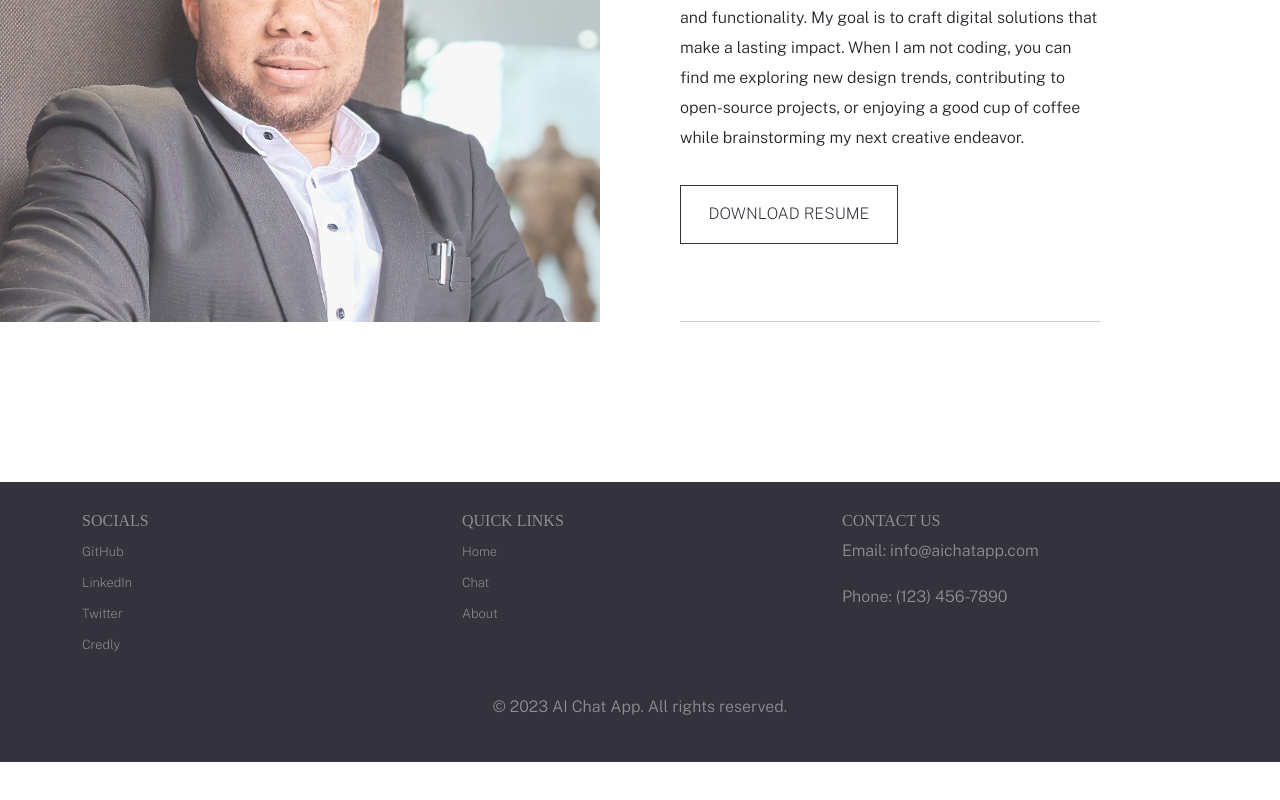
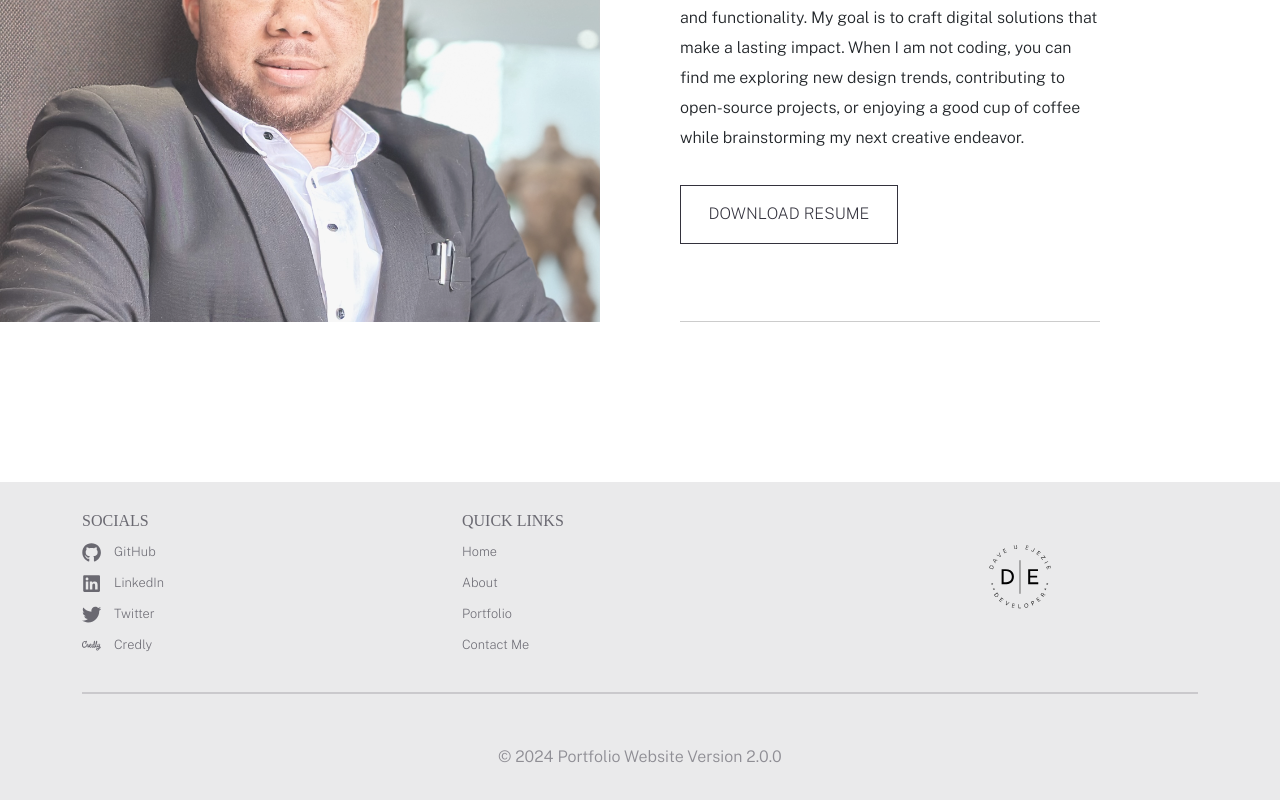
Before and after one commit to Davest9496/portfolio-version2.0, a React (Vite) app in the folder frontend/: page /about in a window 1280 px wide. Shown: the part 384-1184 px from the top of the page. Before the commit the page ends 1146 px from the top, so only its background shows below. Built offline with nearby package versions, Linux system fonts and the light colour scheme; a web font is replaced by a local one.

Commit message:
Social Links

```diff
--- a/frontend/src/components/Footer/Footer.jsx
+++ b/frontend/src/components/Footer/Footer.jsx
@@ -1,6 +1,9 @@
 import { Container, Row, Col } from "react-bootstrap";
 import { Link } from "react-router-dom";
+import { FaGithub, FaLinkedin, FaTwitter } from "react-icons/fa";
+import { SiCredly } from "react-icons/si";
 import "./Footer.scss";
+import logo from "../../assets/D.svg";
 
 
 const Footer = () => {
@@ -13,42 +16,38 @@ const Footer = () => {
             <ul className="footer-list">
               <li>
                 <a
-                  href="https://github.com/yourusername"
+                  href="https://github.com/davest9496"
                   target="_blank"
                   rel="noopener noreferrer"
-
                 >
-                  GitHub
+                  <FaGithub className="footer-icon" /> GitHub
                 </a>
               </li>
               <li>
                 <a
-                  href="https://linkedin.com/in/yourusername"
+                  href="https://www.linkedin.com/in/dave-ejezie-896798b9"
                   target="_blank"
                   rel="noopener noreferrer"
-
                 >
-                  LinkedIn
+                  <FaLinkedin className="footer-icon" /> LinkedIn
                 </a>
               </li>
               <li>
                 <a
-                  href="https://twitter.com/yourusername"
+                  href="https://x.com/DuEjezie"
                   target="_blank"
                   rel="noopener noreferrer"
-
                 >
-                  Twitter
+                  <FaTwitter className="footer-icon" /> Twitter
                 </a>
               </li>
               <li>
                 <a
-                  href="https://twitter.com/yourusername"
+                  href="https://www.credly.com/users/dave-ejezie"
                   target="_blank"
                   rel="noopener noreferrer"
-
                 >
-                  Credly
+                  <SiCredly className="footer-icon" /> Credly
                 </a>
               </li>
             </ul>
@@ -57,31 +56,29 @@ const Footer = () => {
             <h5 className="footer-title">Quick Links</h5>
             <ul className="footer-list">
               <li>
-                <Link to="/">
-                  Home
-                </Link>
+                <Link to="/">Home</Link>
               </li>
               <li>
-                <Link to="/chat">
-                  Chat
-                </Link>
+                <Link to="/about">About</Link>
               </li>
               <li>
-                <Link to="/about">
-                  About
-                </Link>
+                <Link to="/portfolio">Portfolio</Link>
+              </li>
+              <li>
+                <Link to="/contact">Contact Me</Link>
               </li>
             </ul>
           </Col>
           <Col md={4}>
-            <h5 className="footer-title">Contact Us</h5>
-            <p>Email: info@aichatapp.com</p>
-            <p>Phone: (123) 456-7890</p>
+            <div className="footer-logo-container">
+              <img src={logo} alt="Logo image" className="footer-logo" />
+            </div>
           </Col>
         </Row>
+        <hr />
         <Row className="mt-3">
           <Col className="text-center">
-            <p>&copy; 2023 AI Chat App. All rights reserved.</p>
+            <p>&copy; 2024 Portfolio Website Version 2.0.0</p>
           </Col>
         </Row>
       </Container>
--- a/frontend/src/components/Footer/Footer.scss
+++ b/frontend/src/components/Footer/Footer.scss
@@ -1,13 +1,12 @@
 .footer {
-    background-color: $neutral-black;
-    color: rgba($neutral-grey, .5);
+    background-color: $neutral-grey;
+    color: rgba($neutral-black, .5);
 
     &-title {
         all: unset;
-        color: $neutral-white;
         text-transform: uppercase;
         font-family: 'Ibarra Real Nova', serif;
-        color: rgba($neutral-grey, .5);
+        color: rgba($neutral-black, .7);
         font-size: 1em;
         font-weight: 400;
     }
@@ -21,7 +20,29 @@
             font-family: 'Public Sans', sans-serif;
             font-size: .8em;
             font-weight: 200;
-            color: rgba($neutral-grey, .5);
+            color: rgba($neutral-black, .7);
         }
     }
+
+    & hr {
+        border: 1px solid rgba($neutral-black, .7);
+        margin-bottom: 3em;
+    }
+
+    &-logo {
+        width: 40%;
+        height: auto;
+    }
+
+    &-logo-container {
+        display: flex;
+        flex-direction: column;
+        align-items: center;
+        justify-content: center;
+    }
+
+    &-icon {
+        margin-right: .5em;
+        font-size: 1.5em;
+    }
 }
```
